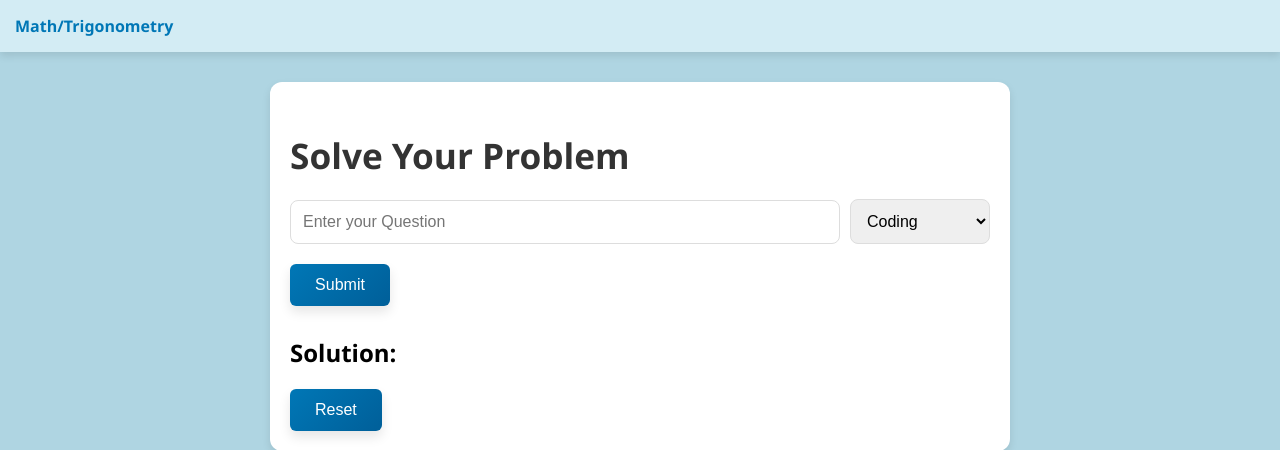
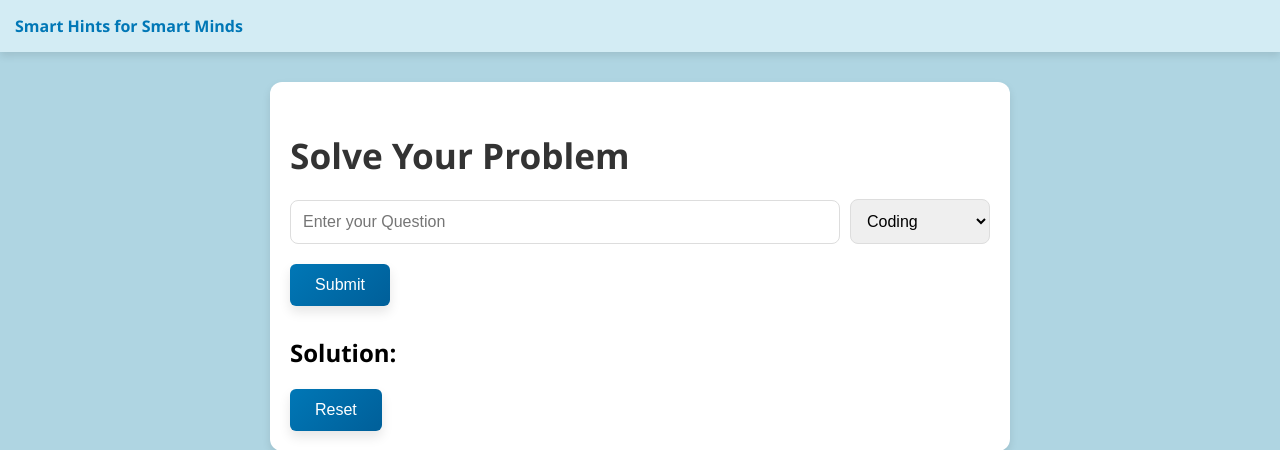
Before and after one commit to OSAMAGHAFFARTKOJL/OneLiner-Flask, a Flask app: page /output in a window 1280 px wide. Shown: the top 450 px of the page. Run offline with Flask 3, Linux system fonts and the light colour scheme.

Commit message:
Update output.html

```diff
--- a/templates/output.html
+++ b/templates/output.html
@@ -9,7 +9,7 @@
 <body>
     <header>
         <nav>
-            <a href="#">Math/Trigonometry</a>
+            <a href="#">Smart Hints for Smart Minds</a>
         </nav>
     </header>
 
```
